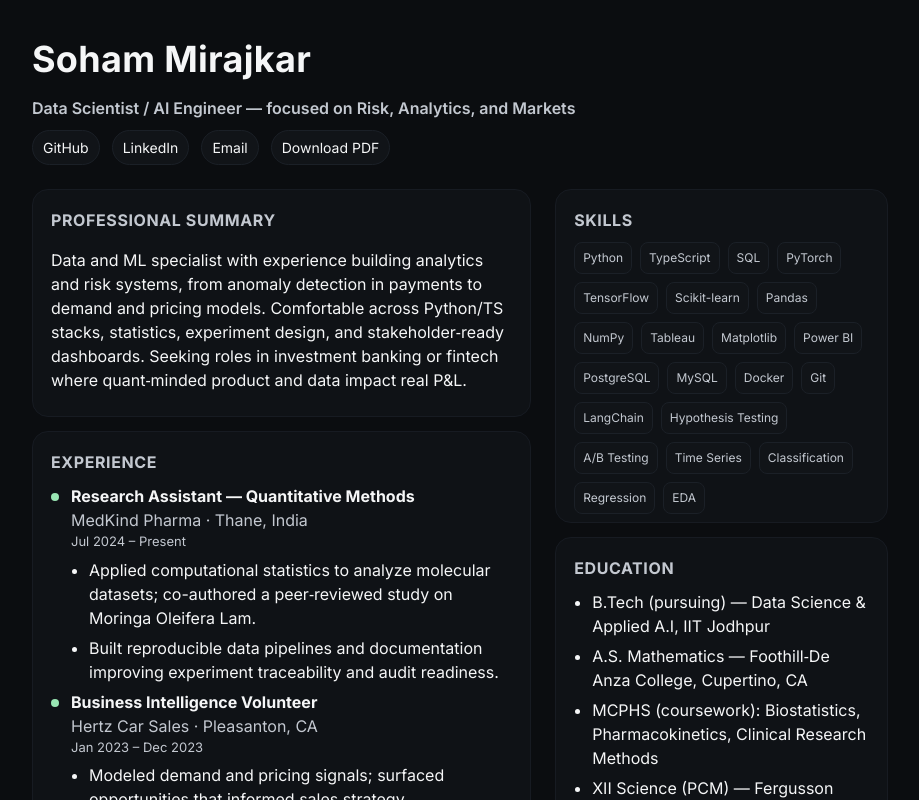
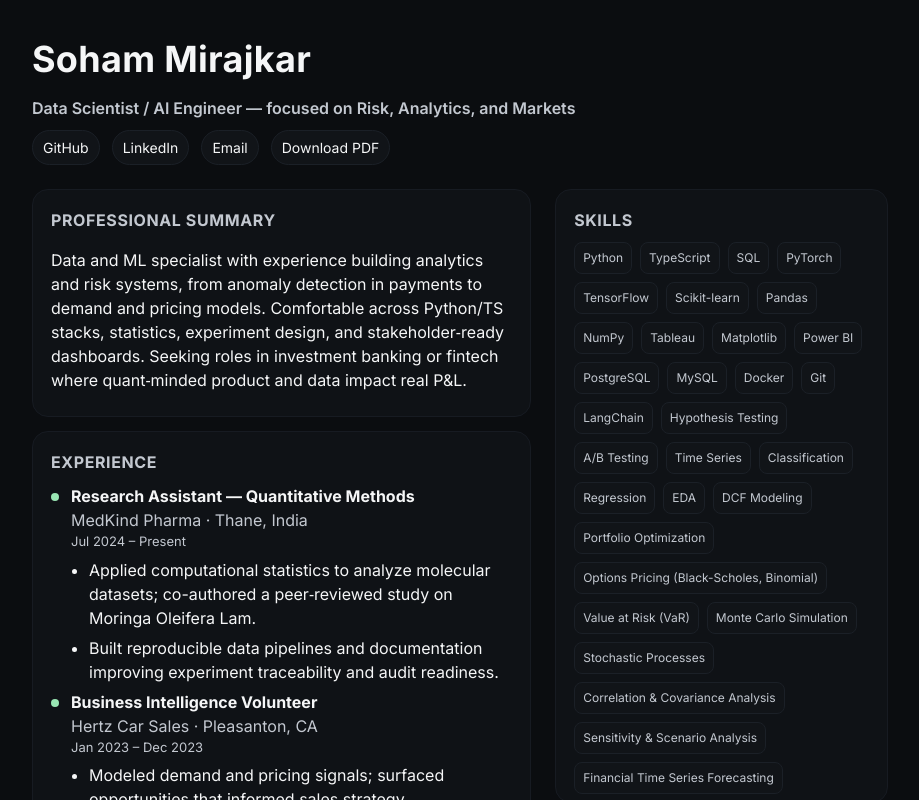
Before and after one commit to sohammirajkar/SohumMirazkar_Resume, a React (Vite) app: page / in a window 1280 px wide. Shown: the top 800 px of the page, without its empty margins (180-1099 px from the left). Built offline with nearby package versions, Linux system fonts and the light colour scheme.

Commit message:
Add quantitative finance skills to resume

```diff
--- a/src/resume/App.tsx
+++ b/src/resume/App.tsx
@@ -29,8 +29,12 @@ const links: Link[] = [
 const skills = [
   'Python', 'TypeScript', 'SQL', 'PyTorch', 'TensorFlow', 'Scikit-learn', 'Pandas', 'NumPy',
   'Tableau', 'Matplotlib', 'Power BI', 'PostgreSQL', 'MySQL', 'Docker', 'Git', 'LangChain',
-  'Hypothesis Testing', 'A/B Testing', 'Time Series', 'Classification', 'Regression', 'EDA'
+  'Hypothesis Testing', 'A/B Testing', 'Time Series', 'Classification', 'Regression', 'EDA',
+  'DCF Modeling', 'Portfolio Optimization', 'Options Pricing (Black-Scholes, Binomial)',
+  'Value at Risk (VaR)', 'Monte Carlo Simulation', 'Stochastic Processes',
+  'Correlation & Covariance Analysis', 'Sensitivity & Scenario Analysis', 'Financial Time Series Forecasting'
 ]
+
 
 const experiences: Experience[] = [
   {
```
